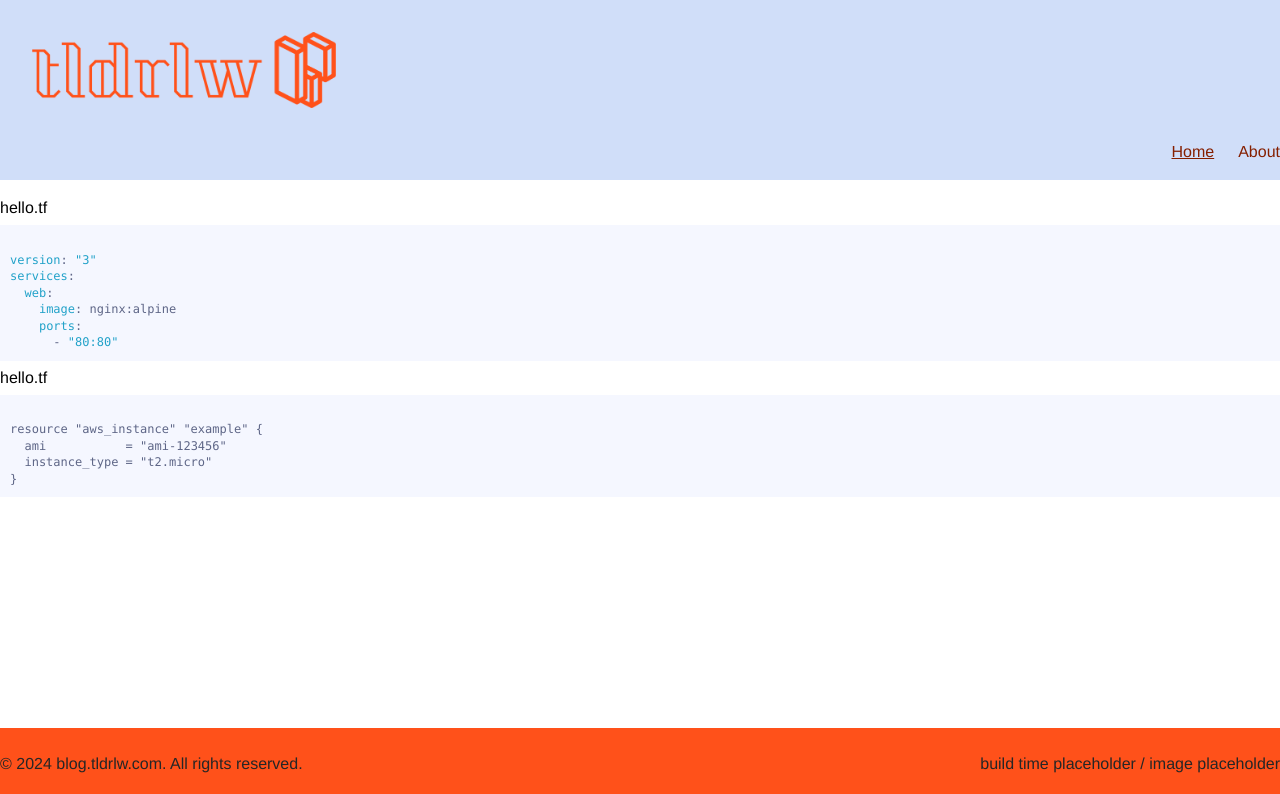
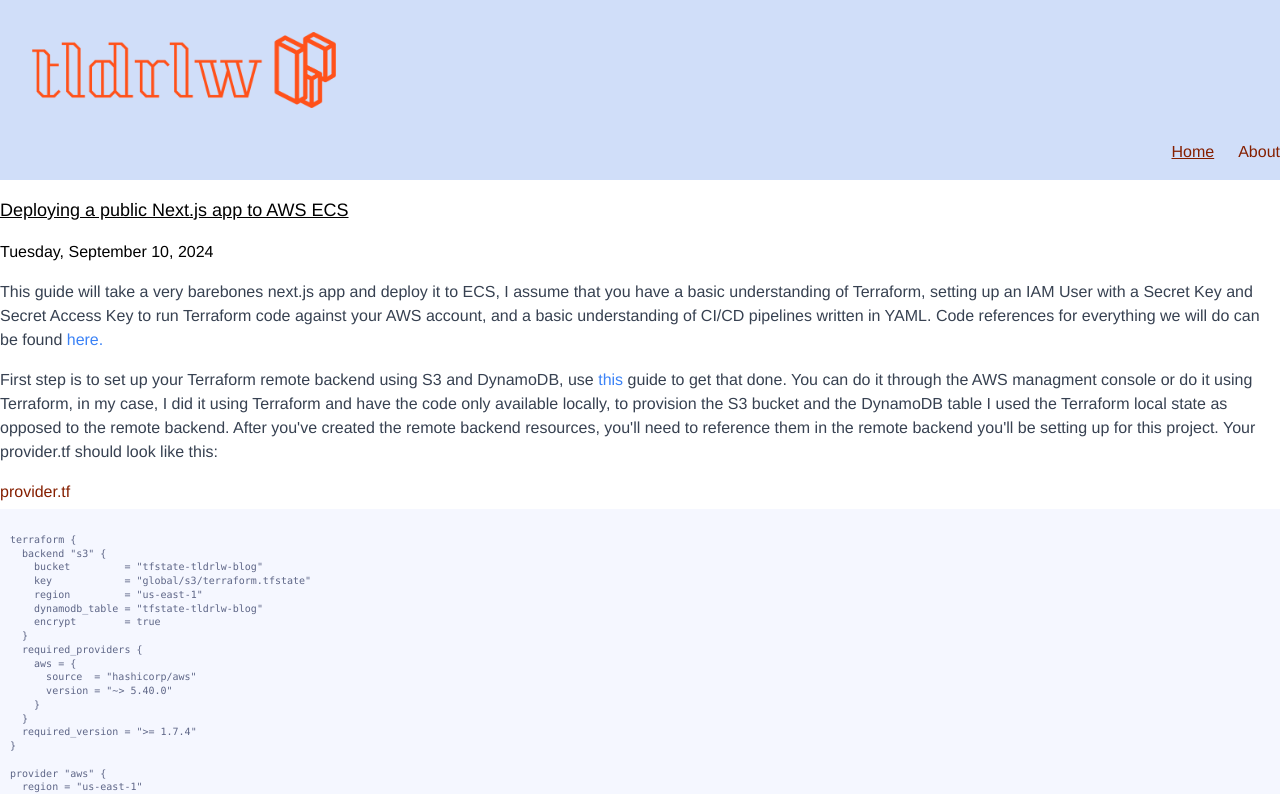
Before and after one commit to tldrlw/blog-tldrlw, a Next.js app in the folder front-end/: page / in a window 1280 px wide. Shown: the top 794 px of the page. Built offline with nearby package versions, Linux system fonts and the light colour scheme.

Commit message:
started writing first blog

```diff
--- a/front-end/next.config.mjs
+++ b/front-end/next.config.mjs
@@ -1,8 +1,4 @@
 /** @type {import('next').NextConfig} */
-const nextConfig = {
-  // images: {
-  //   unoptimized: true,
-  // },
-};
+const nextConfig = {};
 
 export default nextConfig;
--- a/front-end/src/app/page.js
+++ b/front-end/src/app/page.js
@@ -1,34 +1,9 @@
-import CodeBlock from '@/components/codeBlock';
-
-const yamlCode = `
-version: "3"
-services:
-  web:
-    image: nginx:alpine
-    ports:
-      - "80:80"
-`;
-
-const hclCode = `
-resource "aws_instance" "example" {
-  ami           = "ami-123456"
-  instance_type = "t2.micro"
-}
-`;
+import Blog1 from '@/components/blog1';
 
 export default function Home() {
   return (
     <main>
-      <CodeBlock
-        filePath={'hello.tf'}
-        fileExtension={'yaml'}
-        codeBlock={yamlCode}
-      ></CodeBlock>
-      <CodeBlock
-        filePath={'hello.tf'}
-        fileExtension={'yaml'}
-        codeBlock={hclCode}
-      ></CodeBlock>
+      <Blog1></Blog1>
     </main>
   );
 }
--- /dev/null
+++ b/front-end/src/components/blog1.js
@@ -0,0 +1,97 @@
+import CodeBlock from '@/components/codeBlock';
+
+const providerTf = `
+terraform {
+  backend "s3" {
+    bucket         = "tfstate-tldrlw-blog"
+    key            = "global/s3/terraform.tfstate"
+    region         = "us-east-1"
+    dynamodb_table = "tfstate-tldrlw-blog"
+    encrypt        = true
+  }
+  required_providers {
+    aws = {
+      source  = "hashicorp/aws"
+      version = "~> 5.40.0"
+    }
+  }
+  required_version = ">= 1.7.4"
+}
+
+provider "aws" {
+  region = "us-east-1"
+  default_tags {
+    tags = {
+      ManagedBy = "Terraform"
+    }
+  }
+}
+`;
+
+const hclCode = `
+resource "aws_instance" "example" {
+  ami           = "ami-123456"
+  instance_type = "t2.micro"
+}
+`;
+
+export default function Blog1() {
+  return (
+    <main>
+      <h1 className='mb-2 underline md:mb-4 md:text-lg'>
+        Deploying a public Next.js app to AWS ECS
+      </h1>
+      <p className='mb-2 text-sm font-light md:mb-4 md:text-base'>
+        Tuesday, September 10, 2024
+      </p>
+      <section className='mb-2 text-sm text-gray-700 md:mb-4 md:text-base'>
+        <p className='mb-2 text-gray-700 md:mb-4'>
+          This guide will take a very barebones next.js app and deploy it to
+          ECS, I assume that you have a basic understanding of Terraform,
+          setting up an IAM User with a Secret Key and Secret Access Key to run
+          Terraform code against your AWS account, and a basic understanding of
+          CI/CD pipelines written in YAML. Code references for everything we
+          will do can be found{' '}
+          <a
+            className='text-blue-500 hover:underline'
+            href='https://github.com/tldrlw/blog-tldrlw/tree/boilerplate-nextjs'
+          >
+            here.
+          </a>
+        </p>
+        <p className='mb-2 text-gray-700 md:mb-4'>
+          First step is to set up your Terraform remote backend using S3 and
+          DynamoDB, use
+          <a
+            className='text-blue-500 hover:underline'
+            href='https://github.com/tldrlw/blog-tldrlw/tree/boilerplate-nextjs'
+          >
+            {' '}
+            this
+          </a>{' '}
+          guide to get that done. You can do it through the AWS managment
+          console or do it using Terraform, in my case, I did it using Terraform
+          and have the code only available locally, to provision the S3 bucket
+          and the DynamoDB table I used the Terraform local state as opposed to
+          the remote backend. After you've created the remote backend resources,
+          you'll need to reference them in the remote backend you'll be setting
+          up for this project. Your provider.tf should look like this:
+        </p>
+        <CodeBlock
+          filePath={'provider.tf'}
+          filePathStyle={'text-sm, text-customRed'}
+          fileExtension={'yaml'}
+          codeBlock={providerTf}
+        ></CodeBlock>
+      </section>
+      {/* <CodeBlock
+        filePath={'hello.tf'}
+        fileExtension={'yaml'}
+        codeBlock={hclCode}
+      ></CodeBlock> */}
+      <section className='mb-6 text-sm text-gray-700 md:mb-4 md:text-base'>
+        <p className='mb-2 italic text-gray-700'>To be continued...</p>
+      </section>
+    </main>
+  );
+}
--- a/front-end/src/components/codeBlock.js
+++ b/front-end/src/components/codeBlock.js
@@ -27,7 +27,7 @@ export default function codeBlock({
           padding: '10px', // Adjust padding if needed
         }}
         codeTagProps={{
-          style: { fontSize: '12px' }, // This directly changes the code font size
+          style: { fontSize: '10px' }, // This directly changes the code font size
         }}
       >
         {codeBlock}
```
